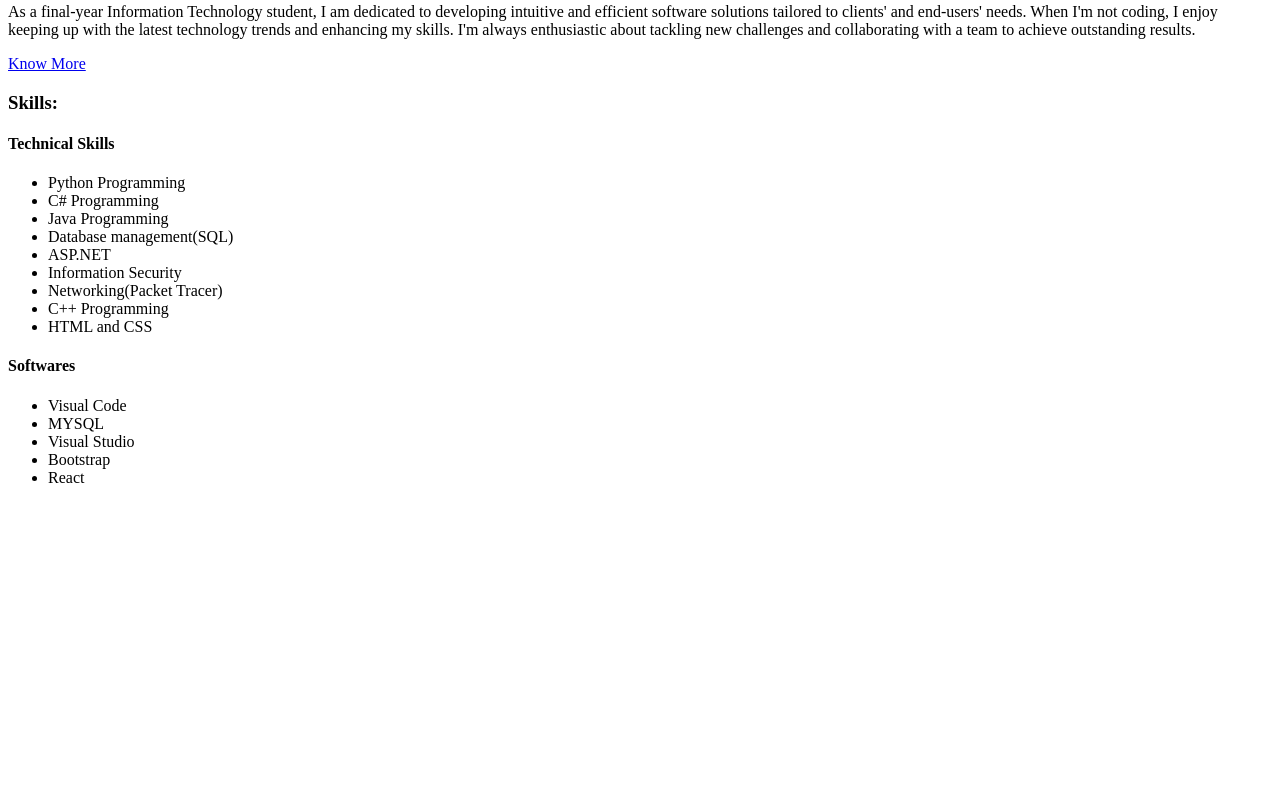
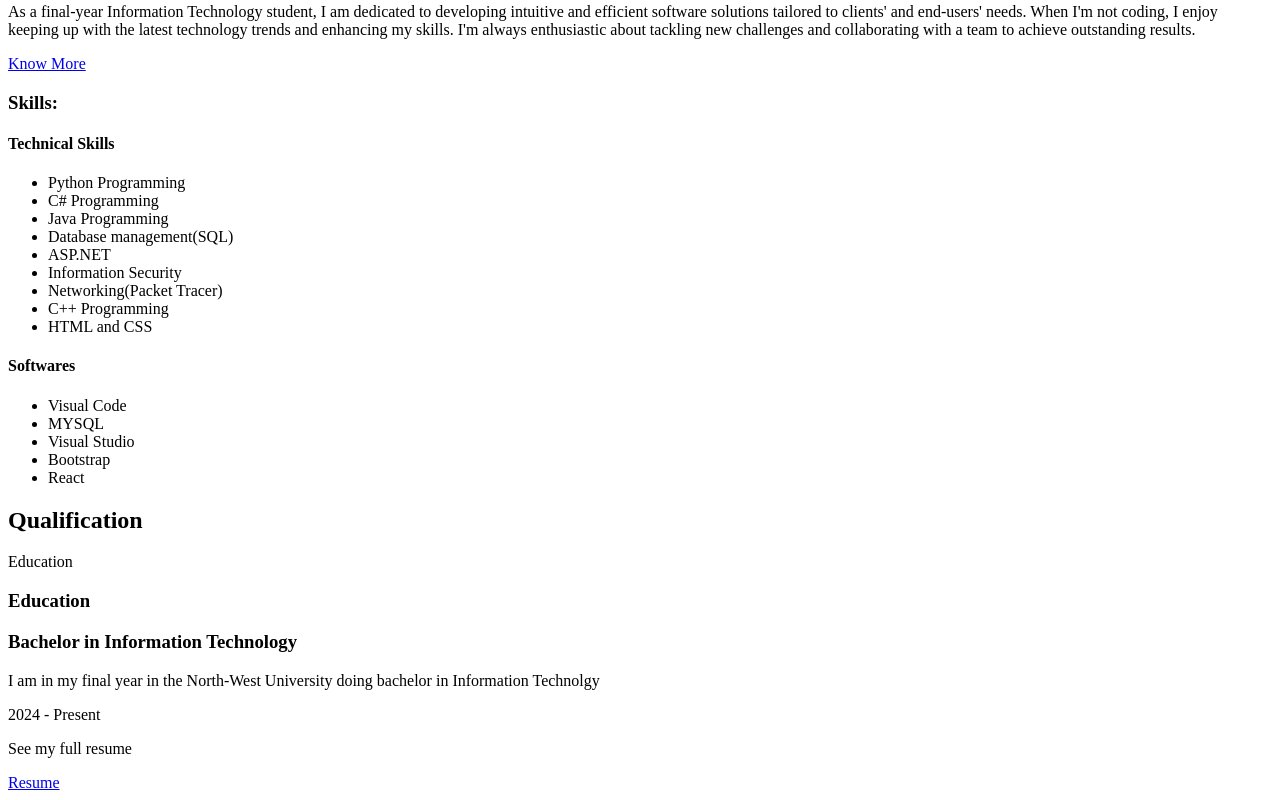
Before and after one commit to Thando1221/CMPG323_Portfolio, a plain HTML site: page index.html in a window 1280 px wide. Shown: the part 531-1331 px from the top of the page. Before the commit the page ends 1034 px from the top, so only its background shows below. Drawn offline with Linux system fonts and the light colour scheme.

Commit message:
this is my education section code

```diff
--- a/index.html
+++ b/index.html
@@ -135,5 +135,37 @@
         </div>
     </section>
 
+     <!--=================== Qualification ====================-->
+     <section id="qualification" class="section qualification">
+        <div class="container">
+            <div class="section__header">
+                <h2 class="section__title">Qualification</h2>
+                <span class="section__subtitle">Education</span>
+            </div>
+
+            <!--============== Education ============-->
+            <div class="qualification__wrapper">
+                <h3 class="qualification__name">
+                    <i class="ri-booklet-fill"></i>
+                    Education
+                </h3>
+                <div class="d-grid qualification__content">
+                    <!-- Education 1-->
+                    <div class="qualification__item">
+                        <h3 class="qualification__title">Bachelor in Information Technology</h3>
+                        <p class="qualification__description">I am in my final year in the North-West University doing bachelor in Information Technolgy
+                        </p>
+                        <span class="qualification__date">2024 - Present</span>
+                    </div>
+                </div>
+            </div>
+            <div class="qualification__footer">
+                <p class="qualification__footer-text">See my full resume</p>
+                <a href="./assets/Thando_CV.pdf" download class="btn btn--primary">Resume</a>
+            </div>
+        </div>
+    </section>
+
+
 </body>
 </html>
```
